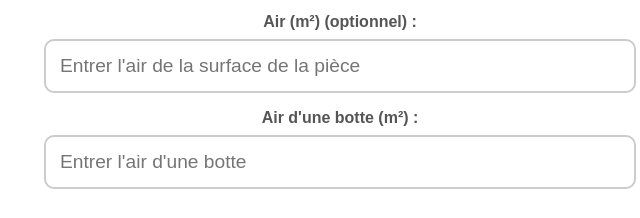
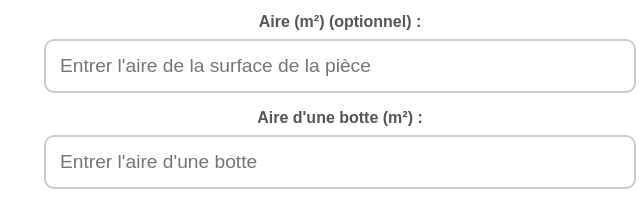
Before and after one commit to CheNashi/CalculMoissa, a plain HTML site: page index.html in a window 1280 px wide. Both pictures are taken after a click on the button "PARQUET". Shown: the part 544-762 px from the top of the page, 300-940 px from the left. Drawn offline with Linux system fonts and the light colour scheme.

Commit message:
Update faute orthographe

```diff
--- a/index.html
+++ b/index.html
@@ -26,11 +26,11 @@
                 <label for="parquetWidth">Largeur (m) :</label>
                 <input type="number" id="parquetWidth" step="0.01" placeholder="Entrer la largeur">
 
-                <label for="parquetArea">Air (m²) (optionnel) :</label>
-                <input type="number" id="parquetArea" step="0.01" placeholder="Entrer l'air de la surface de la pièce">
+                <label for="parquetArea">Aire (m²) (optionnel) :</label>
+                <input type="number" id="parquetArea" step="0.01" placeholder="Entrer l'aire de la surface de la pièce">
 
-                <label for="parquetPackageArea">Air d'une botte (m²) :</label>
-                <input type="number" id="parquetPackageArea" step="0.01" placeholder="Entrer l'air d'une botte">
+                <label for="parquetPackageArea">Aire d'une botte (m²) :</label>
+                <input type="number" id="parquetPackageArea" step="0.01" placeholder="Entrer l'aire d'une botte">
             </div>
             <button id="calculateParquet">Calculer</button>
 
@@ -57,8 +57,8 @@
                 <label for="plinthLength">Longueur des plinthes (m) (optionnel) :</label>
                 <input type="number" id="plinthLength" step="0.01" placeholder="Longueur des plinthes">
 
-                <label for="carrelagePackageArea">Air d'une botte (m²) :</label>
-                <input type="number" id="carrelagePackageArea" step="0.01" placeholder="Air d'une botte">
+                <label for="carrelagePackageArea">Aire d'une botte (m²) :</label>
+                <input type="number" id="carrelagePackageArea" step="0.01" placeholder="Aire d'une botte">
             </div>
             <button id="calculateCarrelage">Calculer</button>
 
```
